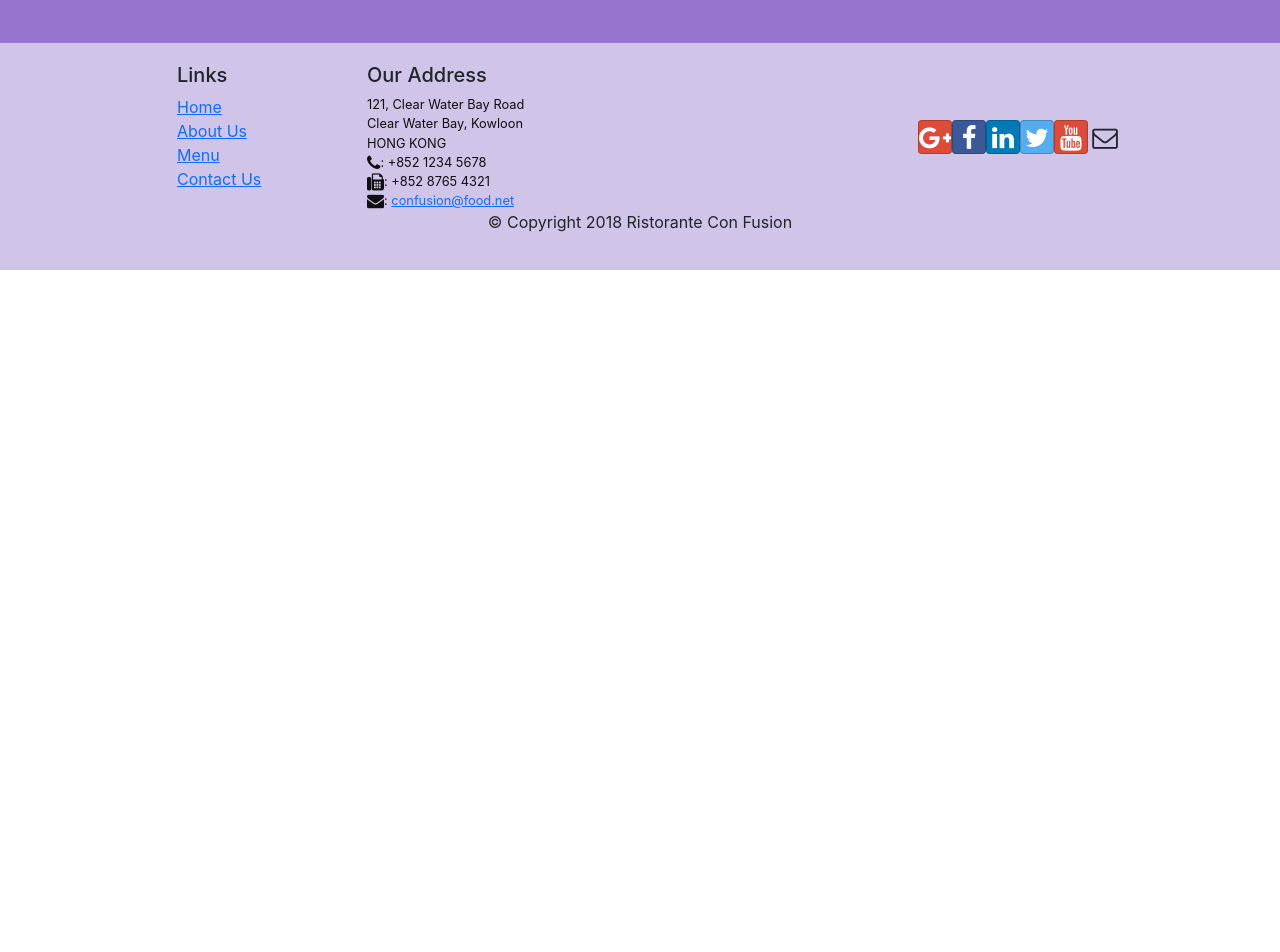
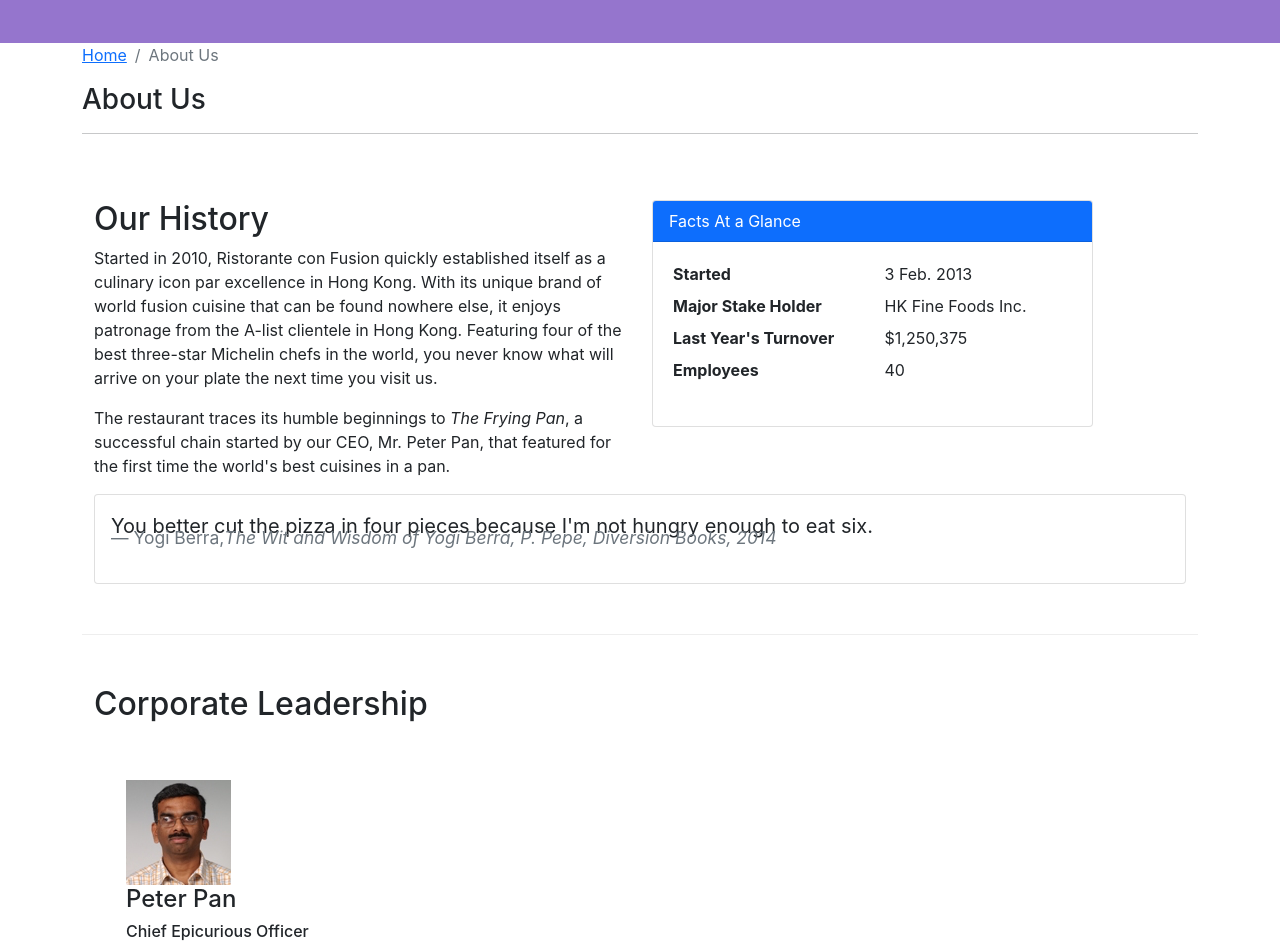
Before and after one commit to alexpowmow/git-test1, a React (Create React App) app: page /aboutus in a window 1280 px wide. Shown: the part 300-1252 px from the top of the page. Before the commit the page ends 800 px from the top, so only its background shows below. Built offline with nearby package versions, Linux system fonts and the light colour scheme.

Commit message:
About component

```diff
--- /dev/null
+++ b/src/components/AboutComponent.js
@@ -0,0 +1,100 @@
+import React from 'react';
+import { Breadcrumb, BreadcrumbItem, Card, CardBody, CardHeader, Media } from 'reactstrap';
+
+import { Link } from 'react-router-dom';
+
+
+function RenderLeader({leader}){
+    return(
+
+        <Media className= "mt-5">
+        <Media left >
+                <Media src={leader.image} alt= {leader.name} left/>
+        </Media>
+            <Media body className ="ml-6">
+                <Media heading>
+                    {leader.name}
+                </Media>
+                <h6> {leader.designation}</h6>
+                {leader.description}
+            </Media>
+        </Media>
+
+
+    );
+}
+
+
+function About(props) {
+
+    const leaders = props.leaders.map((leader) => {
+        return (
+            <RenderLeader leader={leader}/>
+        );
+    });
+
+    return(
+        <div className="container">
+            <div className="row">
+                <Breadcrumb>
+                    <BreadcrumbItem><Link to="/home">Home</Link></BreadcrumbItem>
+                    <BreadcrumbItem active>About Us</BreadcrumbItem>
+                </Breadcrumb>
+                <div className="col-12">
+                    <h3>About Us</h3>
+                    <hr />
+                </div>
+            </div>
+            <div className="row row-content">
+                <div className="col-12 col-md-6">
+                    <h2>Our History</h2>
+                    <p>Started in 2010, Ristorante con Fusion quickly established itself as a culinary icon par excellence in Hong Kong. With its unique brand of world fusion cuisine that can be found nowhere else, it enjoys patronage from the A-list clientele in Hong Kong.  Featuring four of the best three-star Michelin chefs in the world, you never know what will arrive on your plate the next time you visit us.</p>
+                    <p>The restaurant traces its humble beginnings to <em>The Frying Pan</em>, a successful chain started by our CEO, Mr. Peter Pan, that featured for the first time the world's best cuisines in a pan.</p>
+                </div>
+                <div className="col-12 col-md-5">
+                    <Card>
+                        <CardHeader className="bg-primary text-white">Facts At a Glance</CardHeader>
+                        <CardBody>
+                            <dl className="row p-1">
+                                <dt className="col-6">Started</dt>
+                                <dd className="col-6">3 Feb. 2013</dd>
+                                <dt className="col-6">Major Stake Holder</dt>
+                                <dd className="col-6">HK Fine Foods Inc.</dd>
+                                <dt className="col-6">Last Year's Turnover</dt>
+                                <dd className="col-6">$1,250,375</dd>
+                                <dt className="col-6">Employees</dt>
+                                <dd className="col-6">40</dd>
+                            </dl>
+                        </CardBody>
+                    </Card>
+                </div>
+                <div className="col-12">
+                    <Card>
+                        <CardBody className="bg-faded">
+                            <blockquote className="blockquote">
+                                <p className="mb-0">You better cut the pizza in four pieces because
+                                    I'm not hungry enough to eat six.</p>
+                                <footer className="blockquote-footer">Yogi Berra,
+                                <cite title="Source Title">The Wit and Wisdom of Yogi Berra,
+                                    P. Pepe, Diversion Books, 2014</cite>
+                                </footer>
+                            </blockquote>
+                        </CardBody>
+                    </Card>
+                </div>
+            </div>
+            <div className="row row-content">
+                <div className="col-12">
+                    <h2>Corporate Leadership</h2>
+                </div>
+                <div className="col-12">
+                    <Media list>
+                    {leaders}
+                    </Media>
+                </div>
+            </div>
+        </div>
+    );
+}
+
+export default About;
--- a/src/components/MainComponent.js
+++ b/src/components/MainComponent.js
@@ -12,6 +12,7 @@
 import { COMMENTS } from '../shared/comments';
 import { PROMOTIONS } from '../shared/promotions';
 import { LEADERS } from '../shared/leaders';
+import About from './AboutComponent';
 
 class Main extends Component {
 
@@ -54,6 +55,7 @@
         <Route exact path= "/menu" element= {<Menu dishes={this.state.dishes} />} />
         <Route path = "/menu/:dishId" element = {<DishWithId />} />
         <Route exact path ="/contactus" element = {<Contact />}/>
+        <Route exact path ="/aboutus" element = {<About leaders = {this.state.leaders}/>} />
       </Routes>
 
 
```
Also changed, not shown: .config/configstore/update-notifier-npm.json.
